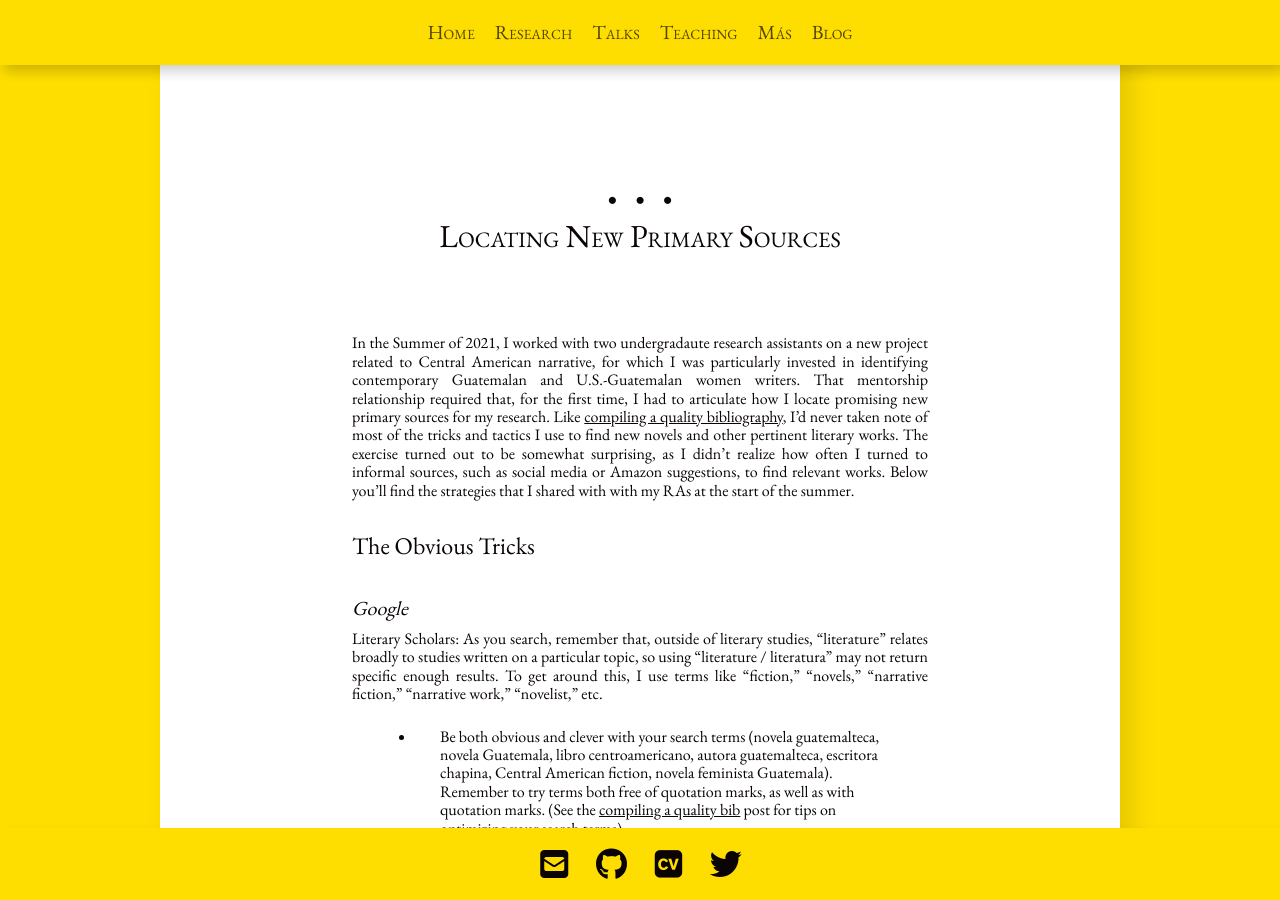
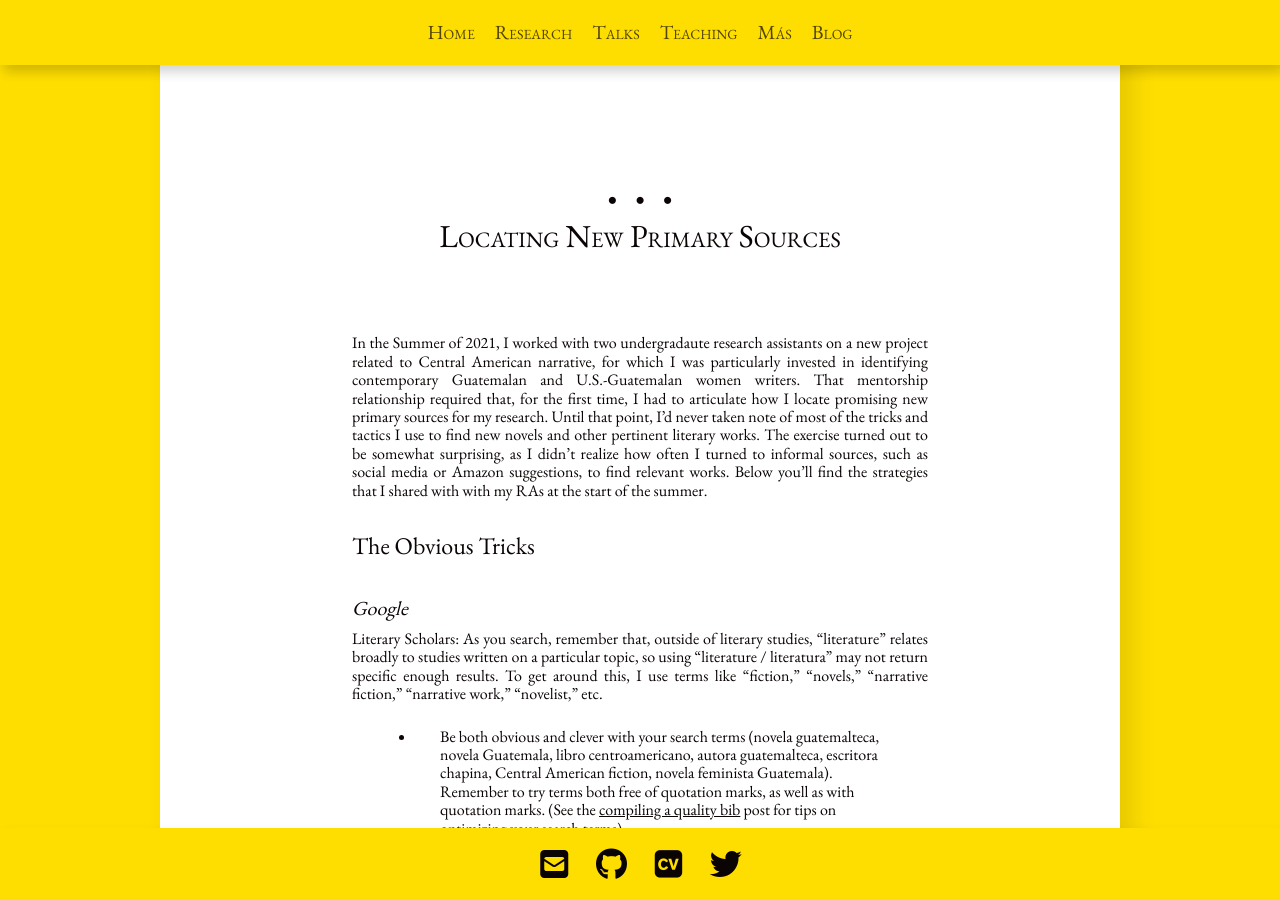
Before and after one commit to dajmcdon/tamara-site, a Jekyll site: the page built from _posts/2022-08-01-primary-sources.md, in a window 1280 px wide and 900 px high. Built offline with Jekyll 4.4.1, drawn with Linux system fonts in a browser that asks for light colours; nearby versions of some CDN libraries; some web fonts are replaced; some of the changed lines change nothing that is shown; some of the changed text lies outside the part shown.

Commit message:
fix post image part 3

```diff
--- a/_posts/2022-08-01-primary-sources.md
+++ b/_posts/2022-08-01-primary-sources.md
@@ -4,7 +4,7 @@ title: Locating New Primary Sources
 ---
 
 
-In the Summer of 2021, I worked with two undergradaute research assistants on a new project related to Central American narrative, for which I was particularly invested in identifying contemporary Guatemalan and U.S.-Guatemalan women writers. That mentorship relationship required that, for the first time, I had to articulate how I locate promising new primary sources for my research. Like [compiling a quality bibliography](https://tamaraleemitchell.github.io/2020/08/02/compiling-bib.html), I'd never taken note of most of the tricks and tactics I use to find new novels and other pertinent literary works. The exercise turned out to be somewhat surprising, as I didn't realize how often I turned to informal sources, such as social media or Amazon suggestions, to find relevant works. Below you'll find the strategies that I shared with with my RAs at the start of the summer.
+In the Summer of 2021, I worked with two undergradaute research assistants on a new project related to Central American narrative, for which I was particularly invested in identifying contemporary Guatemalan and U.S.-Guatemalan women writers. That mentorship relationship required that, for the first time, I had to articulate how I locate promising new primary sources for my research. Until that point, I'd never taken note of most of the tricks and tactics I use to find new novels and other pertinent literary works. The exercise turned out to be somewhat surprising, as I didn't realize how often I turned to informal sources, such as social media or Amazon suggestions, to find relevant works. Below you'll find the strategies that I shared with with my RAs at the start of the summer.
 
 ### The Obvious Tricks
 #### Google
@@ -12,7 +12,6 @@ Literary Scholars: As you search, remember that, outside of literary studies, "l
 * 1. Be both obvious and clever with your search terms (novela guatemalteca, novela Guatemala, libro centroamericano, autora guatemalteca, escritora chapina, Central American fiction, novela feminista Guatemala). Remember to try terms both free of quotation marks, as well as with quotation marks. (See the [compiling a quality bib](https://tamaraleemitchell.github.io/2020/08/02/compiling-bib.html) post for tips on optimizing your search terms)
 * 2. Once you've identified your search terms, perform a typical Google search, but also search in Google Scholar.
 * 3. Google in both English and Spanish.
-
 
 #### The Library
 This will sound obvious to many, but perhaps not as much to scholars who were trained in the age of Google: Visiting the physical library is one of the best ways to stumble across interesting new texts.
@@ -27,16 +26,15 @@ This will sound obvious to many, but perhaps not as much to scholars who were tr
 * 8. Review the bibliographies of publications penned by scholars working in your area. Even if a particular article is on an author that you are already familiar with, sometimes, as part of the lit review, scholars will mention other writers that are contemporary to the author the article is about.
 
 ### Less Obvious Tricks
-#### Related searches
+#### Related searches & Website Recommendations
 * 9. GoodReads: Search for a Guatemalan author you know (Carol Zardetto, Miguel Ángel Asturias) and see what additional authors are suggested as "similar books."
 * 10. Amazon.com: Same as above. Search for a Guatemalan author you know, and scroll down to see "Frequently bought together" and "Customers who viewed this item also viewed."
 * 11. Browse the catalogues of presses that publish authors similar to those you are interested in reading. For instance, if you know a publisher that prints titles by women from the region you are interested in (such as [Alfaguara](https://www.no-ficcion.com/project/existen-las-novelistas-guatemaltecas), it is likely that they have additional women authors that may be of interest.
 * 12. On Google, search for an author you know who is similar (demographic, geographically, topic, etc.) to what you are looking for. For instance, if you are hoping to identify contemporary Guatemalan-American writers, you might search for "Francisco Goldman." From there, check out news articles, literary reviews, ReMezcla articles, scholarly pieces, etc. that mentions Goldman to see if other similar novelists are noted or suggested in the piece.
-
 
 #### Social Media
 * 13. Join groups on Facebook and follow authors and scholars on Twitter that are related to your topic. Browse old posts/tweets to see what authors are mentioned.
 * 14. See who relevant people are following on social media. Twitter is especially useful for this. For instance, if you're interested in the subgroup of Central American American writers who write both journalism and non-fiction, you might navigate to Sonia Nazario's or Héctor Tobar's profiles and browse who they are following.
 * 15. And of course you can also create a tweet or Facebook post that asks people for input, but I typically wait until I've done significant initial research before farming out my research.
 
-Thanks to the work of my brilliant research assistants, I have read fiction by Anabella Giracca, Denise Phé-Funchal, Valeria Cerezo, and Ivanna Chapeta, among many other Guatemalan authors that I wasn't previously familiar with.
+Thanks to the efforts of my brilliant research assistants, I have now read fiction by Anabella Giracca, Denise Phé-Funchal, Valeria Cerezo, and Ivanna Chapeta, among many other Guatemalan authors that I wasn't previously familiar with.
```
